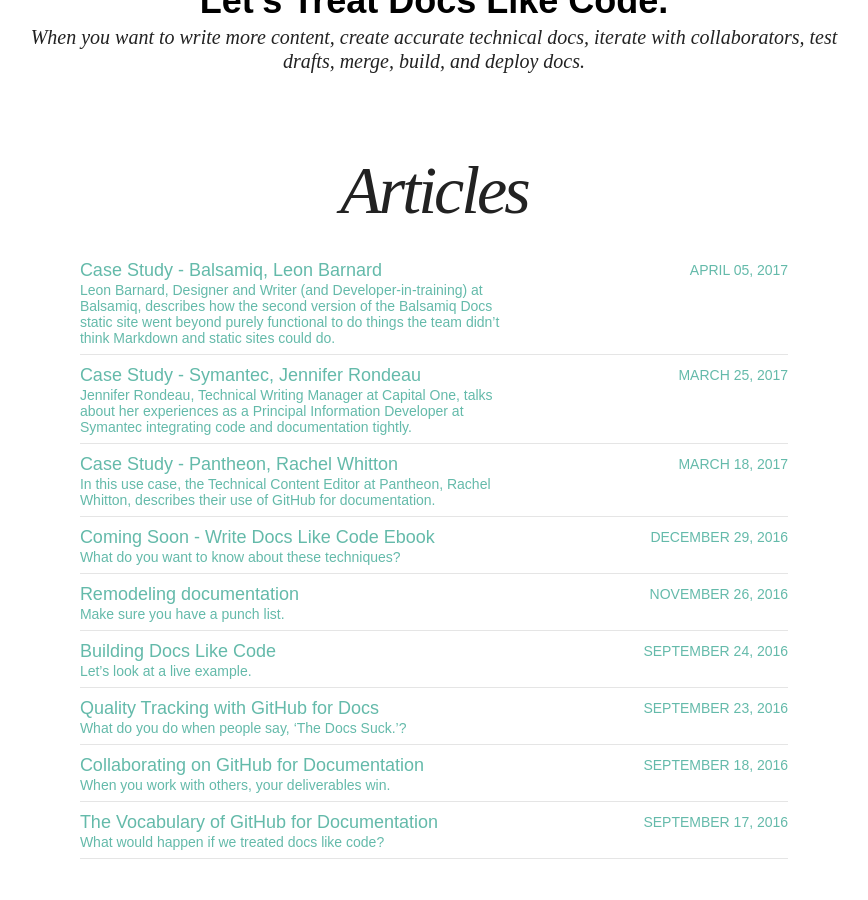
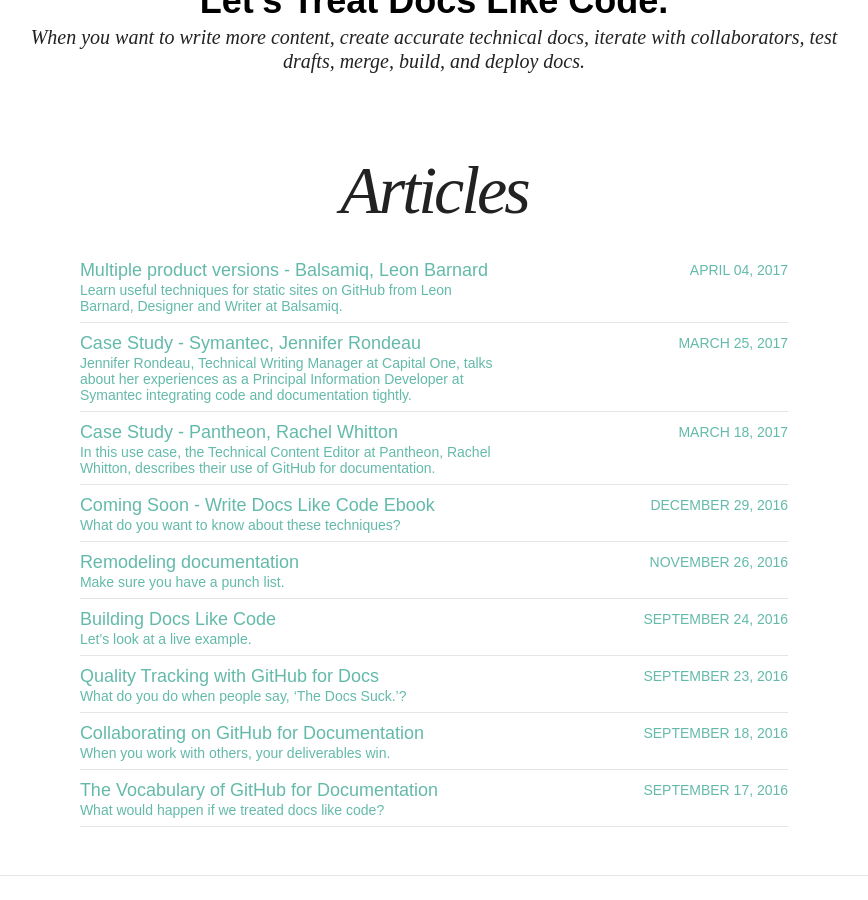
Before and after one commit to justwriteclick/docslikecode, a Jekyll site: the page built from articles/index.md, in a window 1280 px wide and 900 px high, scrolled down 442 px. Shown: the whole window, without its empty margins (206-1074 px from the left). Built offline with Jekyll 4.4.1, drawn with Linux system fonts in a browser that asks for light colours; nearby versions of some CDN libraries.

Commit message:
Fixing date

```diff
--- a/_data/authors.yml
+++ b/_data/authors.yml
@@ -19,4 +19,4 @@ leon_barnard:
   avatar: https://pbs.twimg.com/profile_images/737688243135602689/xMVNSRLb.jpg
   github: //github.com/balsamiqLeon
   twitter: balsamiqLeon
-  bio: "Designer and Writer"
+  bio: "Designer and Writer, Developer-in-Training"
--- a/_posts/articles/2017-04-05-balsamiq-case-study-part-1.md
+++ b/_posts/articles/2017-04-04-balsamiq-case-study-part-1.md
@@ -1,8 +1,8 @@
 ---
 layout: post
-title: Case Study - Balsamiq, Leon Barnard
-excerpt: "Leon Barnard, Designer and Writer (and Developer-in-training) at [Balsamiq](https://balsamiq.com/), describes how the second version of the Balsamiq Docs static site went beyond purely functional to do things the team didn't think Markdown and static sites could do."
-modified: Tue Apr  4 20:04:28 CDT 2017
+title: Multiple product versions - Balsamiq, Leon Barnard
+excerpt: "Learn useful techniques for static sites on GitHub from Leon Barnard, Designer and Writer at Balsamiq."
+modified: Tue Apr 4 20:04:28 CDT 2017
 categories: articles
 author: leon_barnard
 tags: [case study, balsamiq, static sites, use case, wireframes, github, docs, repos, hugo, tools, gif, animated gifs]
```
Also changed, not shown: other parts of _posts/articles/2017-04-04-balsamiq-case-study-part-1.md (+5 -1 lines).
